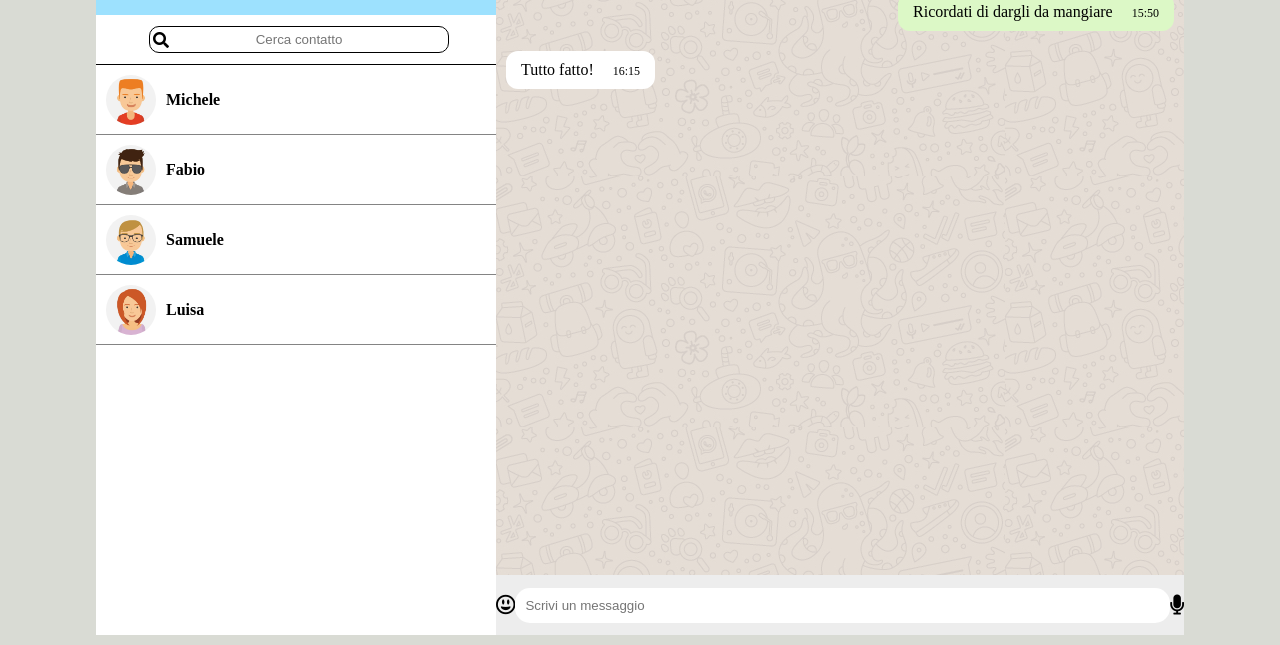
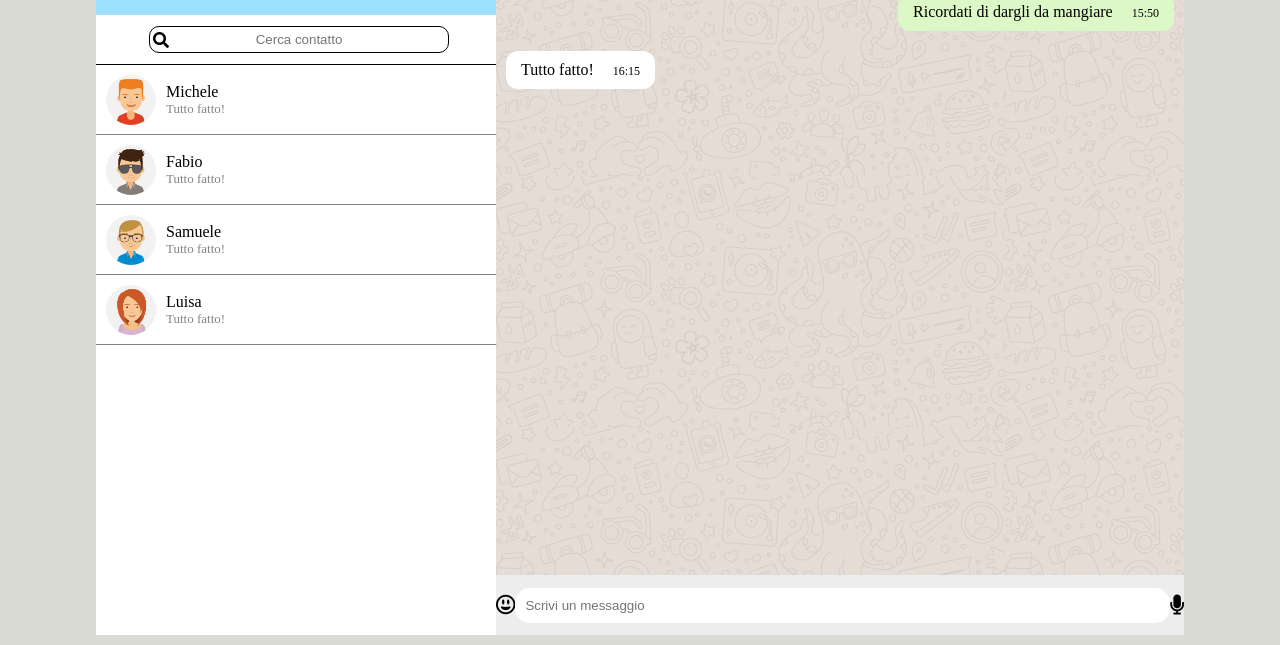
Before and after one commit to Wass01/vue-boolzapp, a plain HTML site: page index.html in a window 1280 px wide. Shown: the part 155-800 px from the top of the page. Drawn offline with nearby package versions, Linux system fonts and the light colour scheme.

Commit message:
visualizzazione ultimo messaggio non completo

```diff
--- a/assets/css/master.css
+++ b/assets/css/master.css
@@ -190,6 +190,15 @@ aside{
 .info-contact{
   margin-left: 10px;
 }
+
+#lastMsg{
+  font-size: 13px;
+  color: #848484;
+}
+
+.lista-contatti li.active{
+  background-color: #bfbfbf;
+}
 /* contact */
 
 .body-main{
@@ -200,29 +209,6 @@ aside{
 }
 
 /* chat */
-/* .right-message{
-  background-color: #DCF8C6;
-  padding: 10px 15px;
-  text-align: center;
-  border-radius: 12px;
-  float: right;
-  clear: both;
-  margin-right: 20px;
-  margin-top: 10px;
-}
-
-.left-message{
-  background-color: #ffffff;
-  padding: 10px 15px;
-  text-align: center;
-  border-radius: 12px;
-  float: left;
-  clear: both;
-  margin: 20px;
-  margin-right: 20px;
-  margin-top: 10px;
-} */
-
 .chat div.sent{
   background-color: #DCF8C6;
   float: right;
--- a/assets/js/main.js
+++ b/assets/js/main.js
@@ -11,6 +11,11 @@ let app = new Vue({
       let minutes = dateTime.getMinutes();
 
       return `${hours}:${minutes}`
+    },
+
+    lastMes: function(i) {
+      let lastMessage = contacts[i].messages;
+      return lastMessage[lastMessage.length - 1];
     }
   }
 });
--- a/index.html
+++ b/index.html
@@ -65,7 +65,8 @@
               <li v-for="user in contacts">
                 <img :src="'./assets/img/avatar' + user.avatar + '.jpg'" alt="">
                 <div class="info-contact">
-                  <h4> {{ user.name }} </h4>
+                  <p> {{ user.name }} </p>
+                  <p id="lastMsg"> {{ lastMes(index).text }} </p>
                 </div>
               </li>
             </ul>
```
